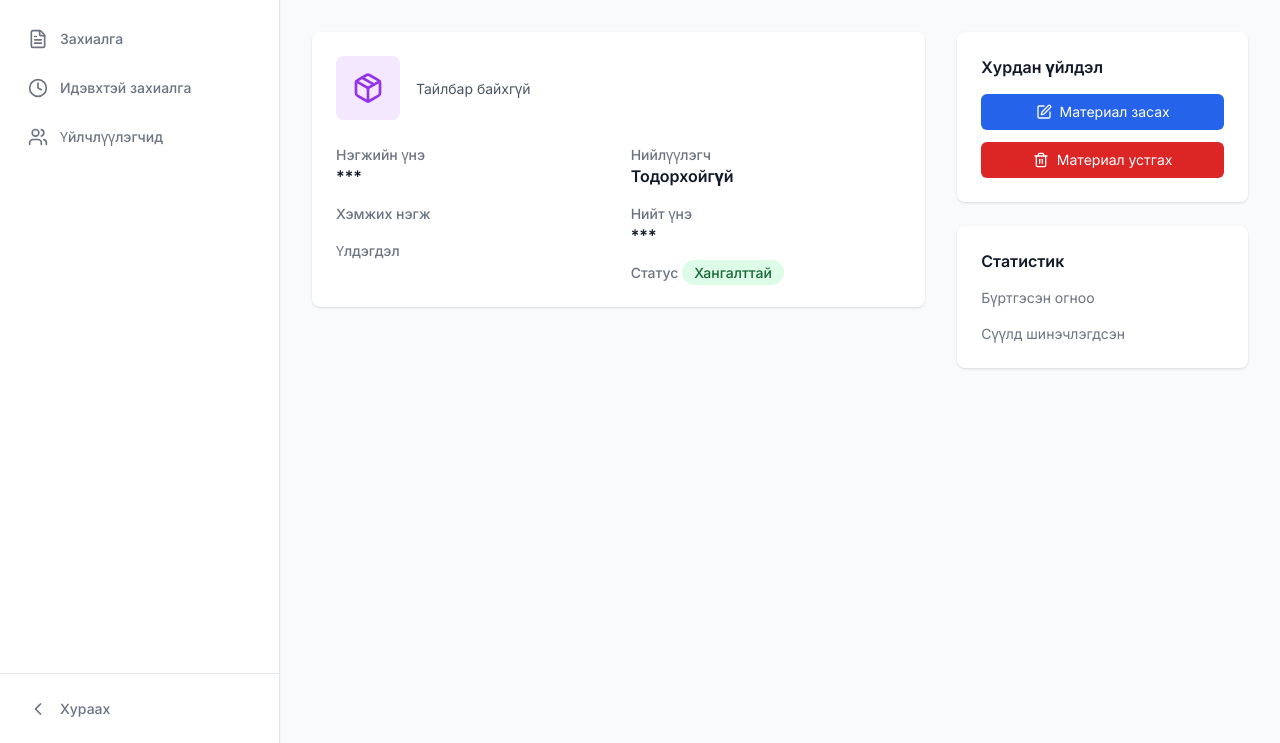
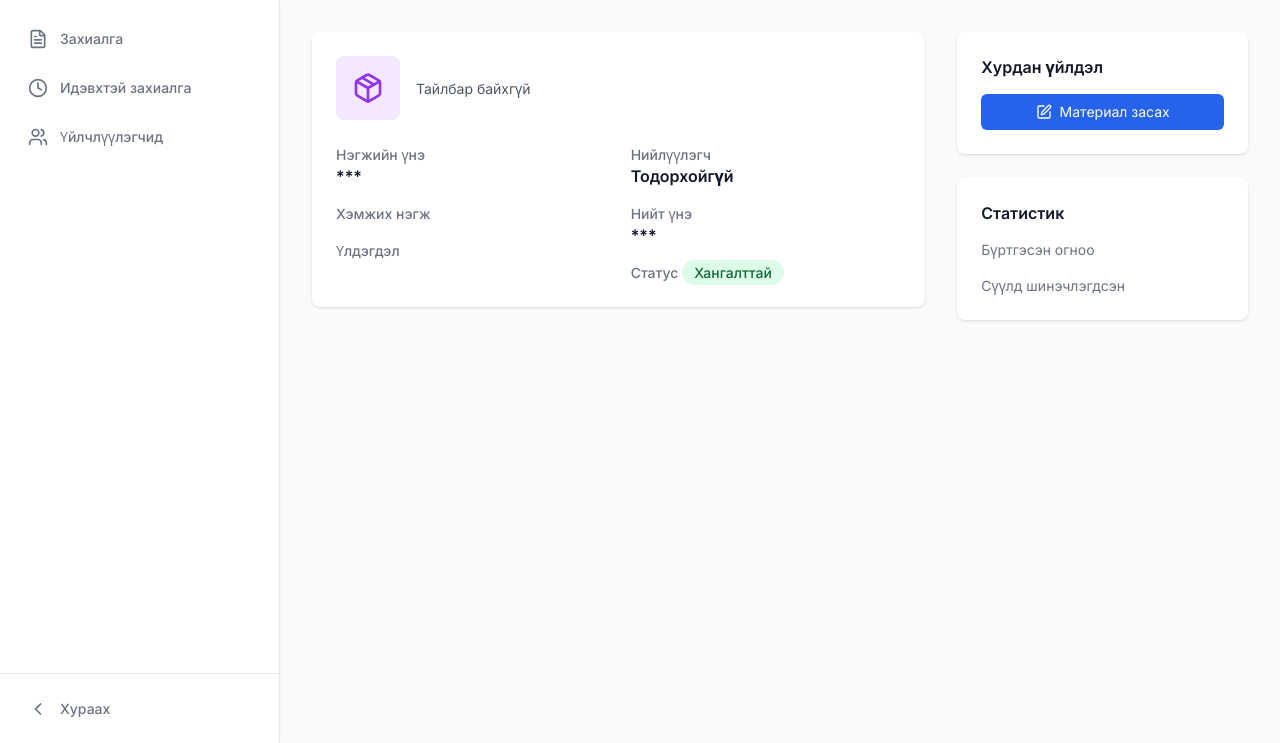
Before and after one commit to sukhochird/django_tailor_syste, a Django app: template templates/materials/material_detail.html in a window 1280 px wide. Shown: the part 57-800 px from the top of the page. Run offline with Django 5.2, Linux system fonts and the light colour scheme; the template is opened without the code that fills it, so the values that code supplies are empty; some libraries are stand-ins or nearby versions.

Commit message:
comment delete button

```diff
--- a/templates/customers/customer_detail.html
+++ b/templates/customers/customer_detail.html
@@ -146,10 +146,11 @@
                             Үйлчлүүлэгч засах
                         </a>
 
-                        <a href="{% url 'customers:customer_delete' customer.pk %}" class="w-full px-4 py-2 bg-red-600 text-white rounded-md hover:bg-red-700 flex items-center justify-center text-sm transition-colors">
+                        <!-- Түр хаасан: Устгах товч -->
+                        <!-- <a href="{% url 'customers:customer_delete' customer.pk %}" class="w-full px-4 py-2 bg-red-600 text-white rounded-md hover:bg-red-700 flex items-center justify-center text-sm transition-colors">
                             <i data-lucide="trash-2" class="w-4 h-4 mr-2"></i>
                             Устгах
-                        </a>
+                        </a> -->
                     </div>
                 </div>
 
--- a/templates/employees/employee_detail.html
+++ b/templates/employees/employee_detail.html
@@ -204,10 +204,11 @@
                             Ажилтан засах
                         </a>
 
-                        <a href="{% url 'employees:employee_delete' employee.pk %}" class="w-full px-4 py-2 bg-red-600 text-white rounded-md hover:bg-red-700 flex items-center justify-center text-sm transition-colors">
+                        <!-- Түр хаасан: Устгах товч -->
+                        <!-- <a href="{% url 'employees:employee_delete' employee.pk %}" class="w-full px-4 py-2 bg-red-600 text-white rounded-md hover:bg-red-700 flex items-center justify-center text-sm transition-colors">
                             <i data-lucide="trash-2" class="w-4 h-4 mr-2"></i>
                             Устгах
-                        </a>
+                        </a> -->
                     </div>
                 </div>
 
--- a/templates/materials/material_detail.html
+++ b/templates/materials/material_detail.html
@@ -18,10 +18,11 @@
             <i data-lucide="edit" class="w-4 h-4 mr-2"></i>
             Засах
         </a>
-        <a href="{% url 'materials:material_delete' material.pk %}" class="bg-red-600 text-white px-4 py-2 rounded-md hover:bg-red-700 flex items-center text-sm">
+        <!-- Түр хаасан: Устгах товч -->
+        <!-- <a href="{% url 'materials:material_delete' material.pk %}" class="bg-red-600 text-white px-4 py-2 rounded-md hover:bg-red-700 flex items-center text-sm">
             <i data-lucide="trash-2" class="w-4 h-4 mr-2"></i>
             Устгах
-        </a>
+        </a> -->
     </div>
 {% endblock %}
 
@@ -92,10 +93,11 @@
                         <i data-lucide="edit" class="w-4 h-4 mr-2"></i>
                         Материал засах
                     </a>
-                    <a href="{% url 'materials:material_delete' material.pk %}" class="w-full bg-red-600 text-white px-4 py-2 rounded-md hover:bg-red-700 flex items-center justify-center text-sm">
+                    <!-- Түр хаасан: Устгах товч -->
+                    <!-- <a href="{% url 'materials:material_delete' material.pk %}" class="w-full bg-red-600 text-white px-4 py-2 rounded-md hover:bg-red-700 flex items-center justify-center text-sm">
                         <i data-lucide="trash-2" class="w-4 h-4 mr-2"></i>
                         Материал устгах
-                    </a>
+                    </a> -->
                 </div>
             </div>
 
```
